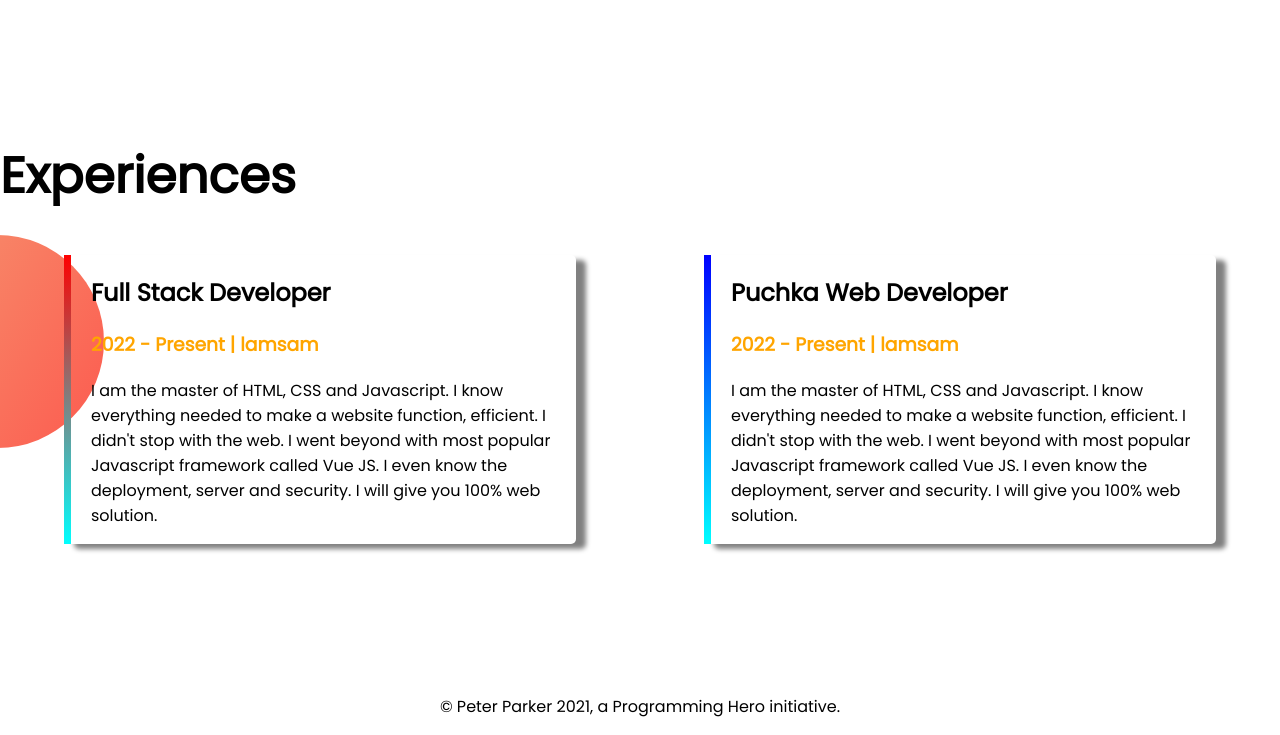
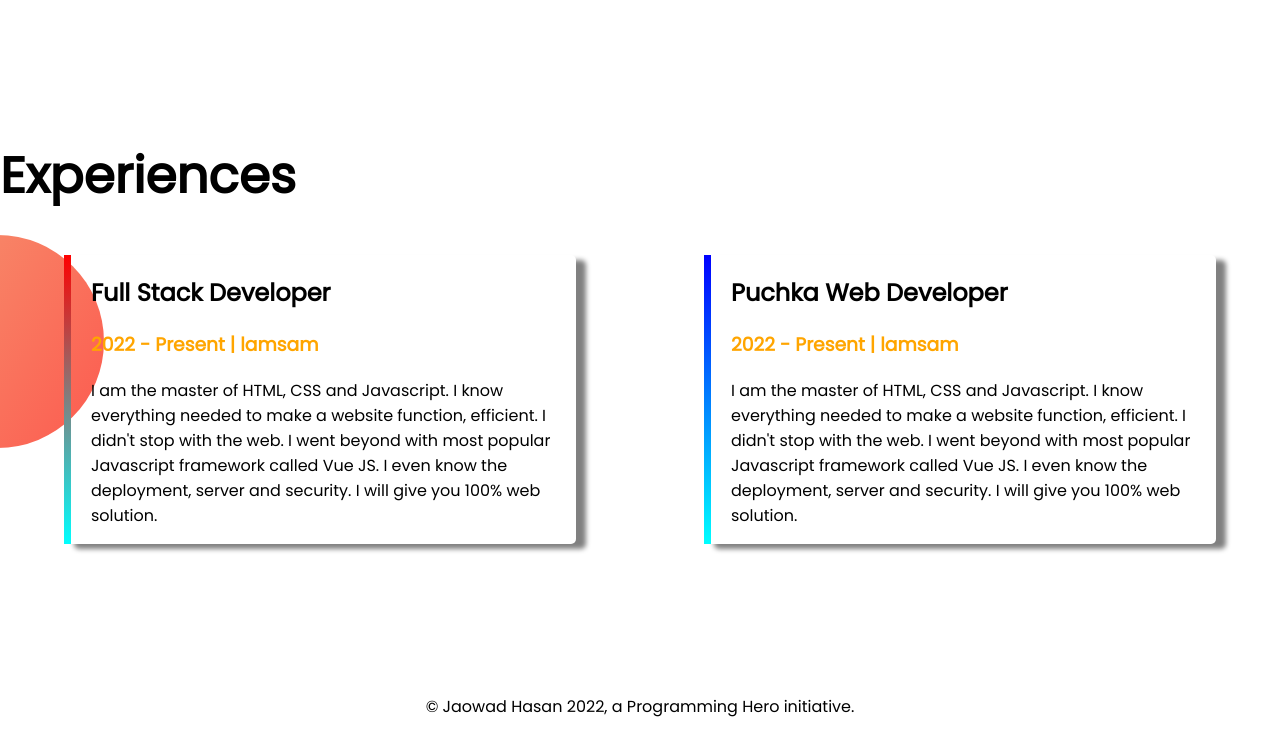
Before and after one commit to Jaowad/developer-portfolio, a plain HTML site: page index.html in a window 1280 px wide. Shown: the part 1004-1739 px from the top of the page. Drawn offline with Linux system fonts and the light colour scheme.

Commit message:
img changes

```diff
--- a/index.html
+++ b/index.html
@@ -75,7 +75,7 @@
         </div>
     </section>
     <footer>
-        <p>© Peter Parker 2021, a Programming Hero initiative.</p>
+        <p>© Jaowad Hasan 2022, a Programming Hero initiative.</p>
     </footer>
 </body>
 
```
Also changed, not shown: showOff/IMG_20210113_182426-01.jpeg (deleted), showOff/IMG_20210113_184203-01.jpeg (deleted), showOff/Train.jpeg (deleted), showOff/chondronath.jpeg (deleted), showOff/jnu.jpg (deleted), showOff/kchi-me.jpg (deleted), showOff/me-bg-rmv.png (deleted), showOff/mebgrmv.png (deleted), showOff/statn.jpeg (deleted), 4 other files.
